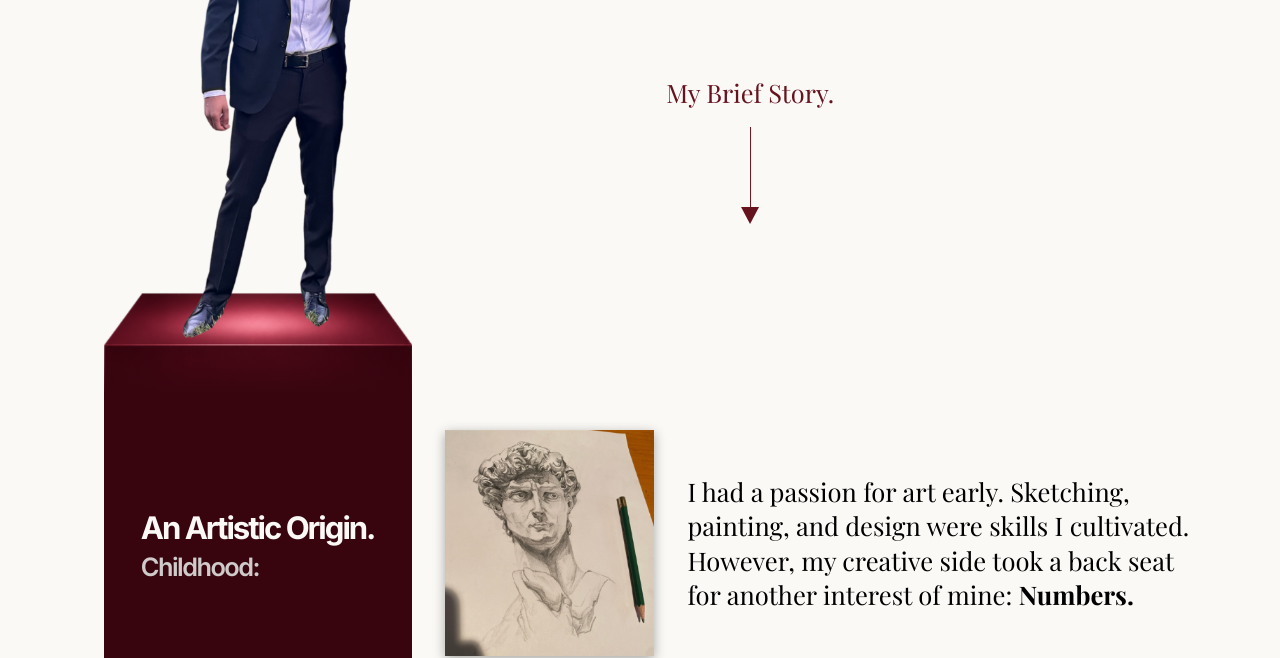
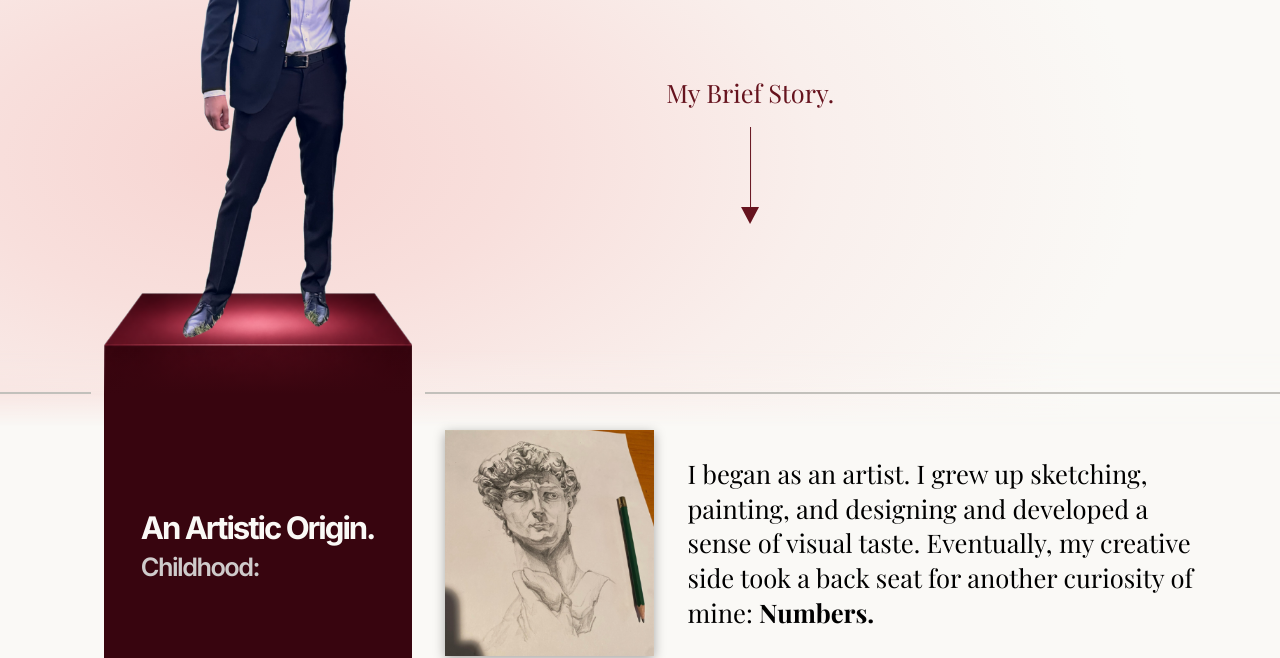
Before and after one commit to saifsayedd/Personal-Private-Website, a plain HTML site: page dist/index.html in a window 1280 px wide. Shown: the part 406-1064 px from the top of the page. Drawn offline with Linux system fonts and the light colour scheme; a web font is replaced by a local one.

Commit message:
Publish portrait gradient and revised Artistic Origin copy

```diff
--- a/dist/index.html
+++ b/dist/index.html
@@ -4,7 +4,7 @@
 <main>
 <div id="home" class="page">
 <section class="hero" aria-labelledby="hero-title"><div class="hero-figure"><svg viewBox="143 190 452 866" role="img" aria-label="Saif Sayed standing on a burgundy podium"><defs><linearGradient id="platform-blend" x1="0" y1="0" x2="0" y2="1"><stop offset="0" stop-color="#38050f" stop-opacity="0"/><stop offset="1" stop-color="#38050f"/></linearGradient></defs><image href="assets/canva-1.png" width="1878" height="1056"/><rect x="143" y="986" width="452" height="70" fill="url(#platform-blend)"/></svg></div><div class="hero-copy"><p class="tagline">Marketing Analytics Student. Artist. Leader.</p><h1 id="hero-title">Saif Sayed.</h1><p class="hero-subtitle">A Financial Economics graduate with<br class="desktop-break"> a creative twist.</p><a class="story-link" href="#story">My Brief Story.<span class="down-arrow" aria-hidden="true"></span></a></div></section>
-<section id="story" class="story" aria-label="My brief story"><article class="story-row origin"><div class="story-label"><div><h2>An Artistic Origin.</h2><p>Childhood:</p></div></div><div class="story-detail"><svg class="sketch" viewBox="658 56 298 322" role="img" aria-label="Saif’s pencil sketch of a classical sculpture"><image href="assets/canva-2.png" width="1878" height="1056"/></svg><p>I had a passion for art early. Sketching, painting, and design were skills I cultivated. However, my creative side took a back seat for another interest of mine: <strong>Numbers.</strong></p></div></article>
+<section id="story" class="story" aria-label="My brief story"><article class="story-row origin"><div class="story-label"><div><h2>An Artistic Origin.</h2><p>Childhood:</p></div></div><div class="story-detail"><svg class="sketch" viewBox="658 56 298 322" role="img" aria-label="Saif’s pencil sketch of a classical sculpture"><image href="assets/canva-2.png" width="1878" height="1056"/></svg><p>I began as an artist. I grew up sketching, painting, and designing and developed a sense of visual taste. Eventually, my creative side took a back seat for another curiosity of mine: <strong>Numbers.</strong></p></div></article>
 <article class="story-row encounter"><div class="story-label"><div><h2>A Random <br>Encounter.</h2><p>Undergraduate:</p></div></div><div class="story-detail"><svg class="book" viewBox="711 511 242 375" role="img" aria-label="The Black Swan by Nassim Nicholas Taleb"><image href="assets/canva-2.png" width="1878" height="1056"/></svg><div><p>As an economics student, I became <strong>frustrated</strong> with model limitations. I liked the quantitative rigor, but sensed slight deviations in model assumptions (mainly, rational agents) proved <strong>disastrous.</strong></p><p><em>The Black Swan</em> vindicated my feelings. I felt a drive to combine the practical economic skills I learned with the creative field of <strong>marketing.</strong></p></div></div></article>
 <article class="story-row adventure"><div class="story-label"><div><h2>The Marketing <br>Adventure.</h2><p>Now:</p></div></div><div class="adventure-detail"><p>Marketing is the field which allows me to use mathematics to create <strong>practical results</strong> while nurturing my creative spirit. I’ve worked with a local dental office, an e-learning company, and several undergraduate clubs to kickstart my journey.</p><a class="results-link" href="#portfolio">Results in my Portfolio!</a><div class="logos"><svg viewBox="660 665 225 155" role="img" aria-label="Cicero Family Dental Care"><image href="assets/canva-3.png" width="1878" height="1056"/></svg><svg viewBox="1080 677 342 132" role="img" aria-label="Nas Learning Center"><image href="assets/canva-3.png" width="1878" height="1056"/></svg><svg viewBox="1615 620 182 205" role="img" aria-label="Arab Cultural Student Association"><image href="assets/canva-3.png" width="1878" height="1056"/></svg></div></div></article></section>
 <footer class="story-footer"><a href="#home" class="back-home">BACK TO HOME</a><p>Thank you so much for reading!</p><a class="linkedin" href="https://www.linkedin.com/in/saif-sayed-b84b02276/" target="_blank" rel="noopener noreferrer" aria-label="Saif Sayed on LinkedIn">Linked<span>in</span></a></footer></div>
--- a/dist/style.css
+++ b/dist/style.css
@@ -48,3 +48,117 @@
 @media(min-width:561px) and (max-width:800px){
  .hero-figure svg{left:-4vw;width:30vw;height:auto;max-width:none}
 }
+
+/* A pale red halo centered behind the portrait. */
+.hero {
+  /* Increase this duration for a slower drift, or decrease it to speed up. */
+  --hero-drift-duration: 24s;
+  --halo-center-x: 25%;
+  --halo-radius-x: 61%;
+  --halo-radius-y: 64%;
+  --platform-left: 8.1%;
+  --platform-right: 32.1778%;
+  --divider-clearance: clamp(8px, 1vw, 18px);
+  isolation: isolate;
+  background-color: var(--paper);
+  background-image: radial-gradient(
+    ellipse var(--halo-radius-x) var(--halo-radius-y) at var(--halo-center-x) 64%,
+    #f7d5d2 0%,
+    #f8dfdc 30%,
+    #f9efec 64%,
+    var(--paper) 100%
+  );
+  background-size: 115% 110%;
+  background-position: 46% 46%;
+  background-repeat: no-repeat;
+  animation: hero-color-drift var(--hero-drift-duration) ease-in-out infinite;
+}
+
+@keyframes hero-color-drift {
+  0%, 100% { background-position: 46% 46%; }
+  25% { background-position: 65% 32%; }
+  50% { background-position: 52% 64%; }
+  75% { background-position: 30% 52%; }
+}
+
+/* Let the pastel wash show through the portrait artwork’s paper backdrop. */
+.hero-figure svg {
+  mix-blend-mode: darken;
+}
+
+/* Draw two divider segments with a clear gap at the platform edges. */
+.hero::after {
+  --left-stop: max(0%, calc(var(--platform-left) - var(--divider-clearance)));
+  --right-start: calc(var(--platform-right) + var(--divider-clearance));
+  content: '';
+  position: absolute;
+  inset: auto 0 0;
+  height: 2px;
+  pointer-events: none;
+  background: linear-gradient(to right,
+    #c2c0bb 0 var(--left-stop),
+    transparent var(--left-stop) var(--right-start),
+    #c2c0bb var(--right-start) 100%);
+}
+
+@media (max-width: 800px) {
+  .hero {
+    --halo-center-x: 19%;
+    --platform-left: 0%;
+    --platform-right: 30%;
+  }
+}
+
+/* The platform spans the entire seam on phones. */
+@media (max-width: 560px) {
+  .hero {
+    --halo-center-x: 50%;
+    --halo-radius-x: 72%;
+    --halo-radius-y: 47%;
+  }
+  .hero::after { display: none; }
+}
+
+@media (prefers-reduced-motion: reduce) {
+  .hero { animation: none; }
+}
+
+/* Match the two sides of the seam, then fade out before the sketch. */
+.hero,
+.origin {
+  --story-seam-wash: linear-gradient(
+    to right, #f8e6e3 0%, #f9eeeb 48%, var(--paper) 85%
+  );
+}
+
+.hero::before,
+.origin::before {
+  content: '';
+  position: absolute;
+  z-index: -1;
+  inset-inline: 0;
+  pointer-events: none;
+  background: var(--story-seam-wash);
+}
+
+.hero::before {
+  bottom: 0;
+  height: 44px;
+  mask-image: linear-gradient(to bottom, transparent, black);
+}
+
+.origin {
+  position: relative;
+  isolation: isolate;
+  --story-fade-depth: min(2.6vw, 50px);
+}
+
+.origin::before {
+  top: 0;
+  height: var(--story-fade-depth);
+  mask-image: linear-gradient(to bottom, black, transparent);
+}
+
+@media (max-width: 800px) {
+  .origin { --story-fade-depth: 28px; }
+}
```
